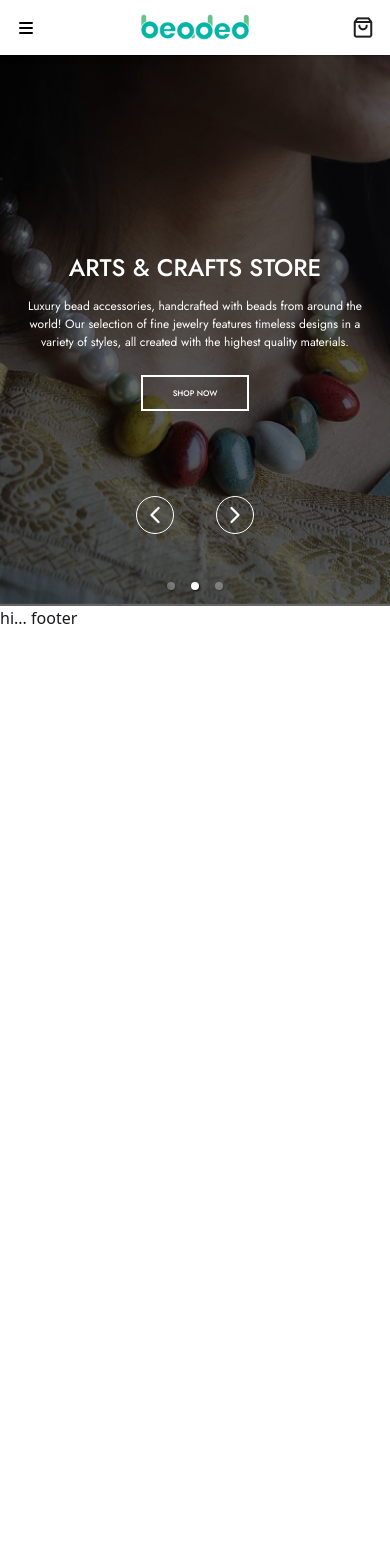
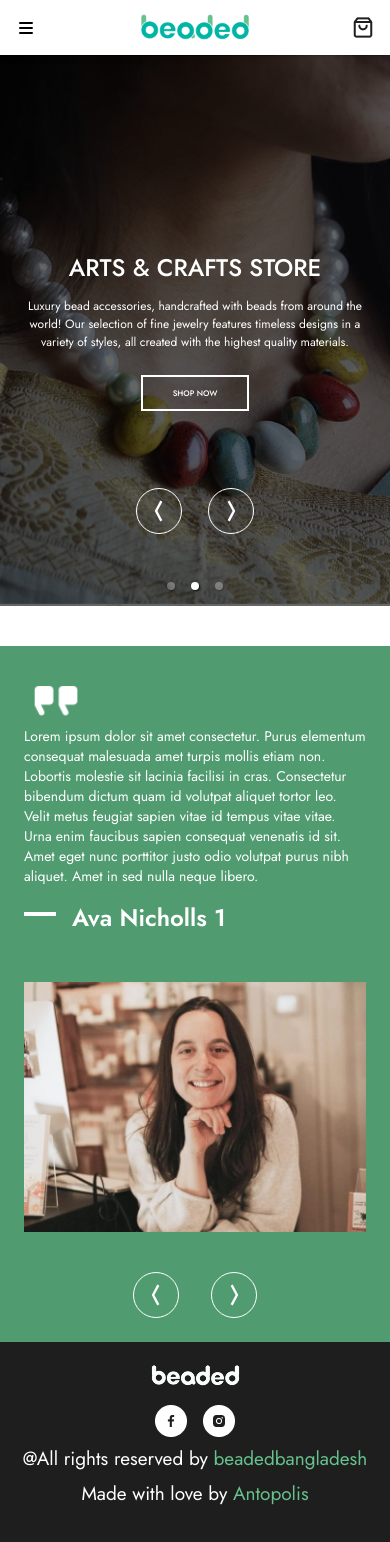
Before and after one commit to abufattahmdshakib/beaded-bangladesh, a React (Vite) app: page / in a window 390 px wide. Shown: the top 1542 px of the page. Before the commit the page ends 844 px from the top, so only its background shows below. Built offline with nearby package versions, Linux system fonts and the light colour scheme.

Commit message:
Created responsive Testimonial and Footer components

```diff
--- a/src/Components/Footer/Footer.jsx
+++ b/src/Components/Footer/Footer.jsx
@@ -1,10 +1,32 @@
 import React from 'react';
+import logo2 from '../../../src/assets/image 3.png';
+import facebook from '../../../src/assets/Group 23.png';
+import instagram from '../../../src/assets/Group 24.png';
+import { Link } from 'react-router-dom';
 
 const Footer = () => {
     return (
-        <div>
-            <h1>hi... footer</h1>
+        <div className='block lg:flex justify-center lg:justify-between items-center h-[210px] lg:h-[120px] bg-[#1E1E1E] text-center lg:text-left'>
+            <div className='block lg:flex items-center gap-4 font-[400] jost-font-capitalize lg:pl-16 justify-center'>
+                <p className='lg:block hidden text-[#FFFFFF] text-[19px]'>Follow us on</p>
+                <img className='block lg:hidden mx-auto pt-5 mb-4' src={logo2} alt="logo2" />
+                <div className='flex gap-4 justify-center'>
+                    <Link><img src={facebook} alt="facebook" /></Link>
+                    <Link><img src={instagram} alt="facebook" /></Link>
+                </div>
+            </div>
+            <div className='mt-2 lg:mt-0'>
+                <p className='text-[19px] text-[#FFF] font-[400] jost-font-capitalize'>
+                    @All rights reserved by <span className='text-[#67C18C]'>beadedbangladesh</span>
+                </p>
+            </div>
+            <div className='mt-2 lg:mt-0'>
+                <p className='text-[19px] text-[#FFF] font-[400] jost-font-capitalize lg:pr-16'>
+                    Made with love by <span className='text-[#67C18C]'>Antopolis</span>
+                </p>
+            </div>
         </div>
+
     );
 };
 
--- a/src/Components/Home/Home.jsx
+++ b/src/Components/Home/Home.jsx
@@ -1,10 +1,16 @@
 import React from 'react';
 import BannerSlider from '../../pages/BannerSlider/BannerSlider';
+import Testimonial from '../../pages/Testimonial/Testimonial';
 
 const Home = () => {
     return (
         <div>
-            <BannerSlider></BannerSlider>
+            <div className='mb-10'>
+                <BannerSlider></BannerSlider>
+            </div>
+            <div className='mt-10'>
+                <Testimonial></Testimonial>
+            </div>
         </div>
     );
 };
--- a/src/pages/BannerSlider/BannerSlider.jsx
+++ b/src/pages/BannerSlider/BannerSlider.jsx
@@ -1,7 +1,7 @@
 import React from "react";
 import "react-responsive-carousel/lib/styles/carousel.min.css";
 import { Carousel } from "react-responsive-carousel";
-import { LuChevronLeft, LuChevronRight } from "react-icons/lu";
+import { RiArrowLeftWideLine, RiArrowRightWideLine } from "react-icons/ri";
 import Rectangle4 from "../../../src/assets/Rectangle 4.png";
 import Rectangle7347 from "../../../src/assets/Rectangle 7347.png";
 
@@ -24,10 +24,10 @@ const BannerSlider = () => {
               className="absolute left-34 md:left-6 lg:left-16
                          md:top-1/2 md:-translate-y-1/2
                          bottom-18 md:bottom-auto
-                         z-20 text-white border border-white rounded-full p-1
+                         z-20 text-white border border-white rounded-full p-2
                          hover:scale-110 transition"
             >
-              <LuChevronLeft size={28} />
+              <RiArrowLeftWideLine size={28} />
             </button>
           )
         }
@@ -40,10 +40,10 @@ const BannerSlider = () => {
               className="absolute right-34 md:right-6 lg:right-16
                          md:top-1/2 md:-translate-y-1/2
                          bottom-18 md:bottom-auto
-                         z-20 text-white border border-white rounded-full p-1
+                         z-20 text-white border border-white rounded-full p-2
                          hover:scale-110 transition"
             >
-              <LuChevronRight size={28} />
+              <RiArrowRightWideLine  size={28} />
             </button>
           )
         }
--- /dev/null
+++ b/src/pages/Testimonial/Testimonial.jsx
@@ -0,0 +1,125 @@
+import React, { useState } from "react";
+import { RiArrowLeftWideLine, RiArrowRightWideLine } from "react-icons/ri";
+
+// Images import
+import mainImg1 from "../../../src/assets/Frame 12.png";
+import mainImg2 from "../../../src/assets/Frame 12.png";
+import mainImg3 from "../../../src/assets/Frame 12.png";
+
+import subImg1 from "../../../src/assets/format_quote_FILL1_wght400_GRAD0_opsz48 1.png";
+import subImg2 from "../../../src/assets/format_quote_FILL1_wght400_GRAD0_opsz48 1.png";
+import subImg3 from "../../../src/assets/format_quote_FILL1_wght400_GRAD0_opsz48 1.png";
+
+// JSON data
+const testimonial = [
+    {
+        thumbnail: subImg1,
+        details: "Lorem ipsum dolor sit amet consectetur. Purus elementum consequat malesuada amet turpis mollis etiam non. Lobortis molestie sit lacinia facilisi in cras. Consectetur bibendum dictum quam id volutpat aliquet tortor leo. Velit metus feugiat sapien vitae id tempus vitae vitae. Urna enim faucibus sapien consequat venenatis id sit. Amet eget nunc porttitor justo odio volutpat purus nibh aliquet. Amet in sed nulla neque libero.",
+        title: "Ava Nicholls 1",
+        mainImage: mainImg1,
+    },
+    {
+        thumbnail: subImg2,
+        details: "Lorem ipsum dolor sit amet consectetur. Purus elementum consequat malesuada amet turpis mollis etiam non. Lobortis molestie sit lacinia facilisi in cras. Consectetur bibendum dictum quam id volutpat aliquet tortor leo. Velit metus feugiat sapien vitae id tempus vitae vitae. Urna enim faucibus sapien consequat venenatis id sit. Amet eget nunc porttitor justo odio volutpat purus nibh aliquet. Amet in sed nulla neque libero.",
+        title: "Ava Nicholls 2",
+        mainImage: mainImg2,
+    },
+    {
+        thumbnail: subImg3,
+        details: "Lorem ipsum dolor sit amet consectetur. Purus elementum consequat malesuada amet turpis mollis etiam non. Lobortis molestie sit lacinia facilisi in cras. Consectetur bibendum dictum quam id volutpat aliquet tortor leo. Velit metus feugiat sapien vitae id tempus vitae vitae. Urna enim faucibus sapien consequat venenatis id sit. Amet eget nunc porttitor justo odio volutpat purus nibh aliquet. Amet in sed nulla neque libero.",
+        title: "Ava Nicholls 3",
+        mainImage: mainImg3,
+    }
+];
+
+const Testimonial = () => {
+    const [currentIndex, setCurrentIndex] = useState(0);
+
+    const prevSlide = () => {
+        setCurrentIndex((prev) => (prev === 0 ? testimonial.length - 1 : prev - 1));
+    };
+
+    const nextSlide = () => {
+        setCurrentIndex((prev) => (prev === testimonial.length - 1 ? 0 : prev + 1));
+    };
+
+    const current = testimonial[currentIndex];
+
+    return (
+        <div className="flex flex-col md:flex-row justify-between items-center h-auto  md:h-[420px] p-6 md:p-12 gap-6 bg-[#509B70] relative">
+            {/* Left side: Info */}
+            <div className="w-full md:w-1/2 flex flex-col justify-center items-start gap-4 text-left">
+                <img
+                    src={current.thumbnail}
+                    alt="thumbnail"
+                    className="w-16 h-16 object-cover"
+                />
+                <p className="text-[#FFFFFF] -mt-6 text-sm md:text-base jost-font-capitalize">{current.details}</p>
+
+                {/* Small line above the title */}
+
+                <div className="flex gap-4 items-center jost-font-capitalize">
+                    <div className="w-8 h-1 bg-[#FFFFFF] mb-2 md:mb-3"></div>
+                    <h2 className="text-2xl text-[#FFFFFF] md:text-3xl font-semibold">{current.title}</h2>
+                </div>
+                {/* Navigation buttons */}
+                <div className="hidden md:flex mt-4 md:mt-8 lg:mt-12 gap-8">
+                    <button
+                        onClick={prevSlide}
+                        className="md:left-6 lg:left-16
+                               md:top-1/2 md:-translate-y-1/2
+                               bottom-18 md:bottom-auto
+                               z-20 text-white border border-white rounded-full p-2
+                               hover:scale-110 transition"
+                    >
+                        <RiArrowLeftWideLine size={28} />
+                    </button>
+                    <button
+                        onClick={nextSlide}
+                        className=" md:right-6 lg:right-16
+                               md:top-1/2 md:-translate-y-1/2
+                               bottom-18 md:bottom-auto
+                               z-20 text-white border border-white rounded-full p-2
+                               hover:scale-110 transition"
+                    >
+                        <RiArrowRightWideLine size={28} />
+                    </button>
+                </div>
+            </div>
+
+            {/* Right side: Image */}
+            <div className="relative w-full md:w-1/2 lg:w-2/5 flex justify-center items-center mt-6 md:mt-0">
+                <img
+                    src={current.mainImage}
+                    alt={current.title}
+                    className="h-[250px] md:h-[300px] lg:h-[350px] object-cover w-full"
+                />
+            </div>
+            {/* Navigation buttons */}
+            <div className="md:hidden flex mt-4 md:mt-8 lg:mt-12 gap-8">
+                <button
+                    onClick={prevSlide}
+                    className="md:left-6 lg:left-16
+                               md:top-1/2 md:-translate-y-1/2
+                               bottom-18 md:bottom-auto
+                               z-20 text-white border border-white rounded-full p-2
+                               hover:scale-110 transition"
+                >
+                    <RiArrowLeftWideLine size={28} />
+                </button>
+                <button
+                    onClick={nextSlide}
+                    className=" md:right-6 lg:right-16
+                               md:top-1/2 md:-translate-y-1/2
+                               bottom-18 md:bottom-auto
+                               z-20 text-white border border-white rounded-full p-2
+                               hover:scale-110 transition"
+                >
+                    <RiArrowRightWideLine size={28} />
+                </button>
+            </div>
+        </div>
+    );
+};
+
+export default Testimonial;
```
Also changed, not shown: src/assets/Rectangle 11 (1).png (deleted), src/assets/image 3.png (added).
